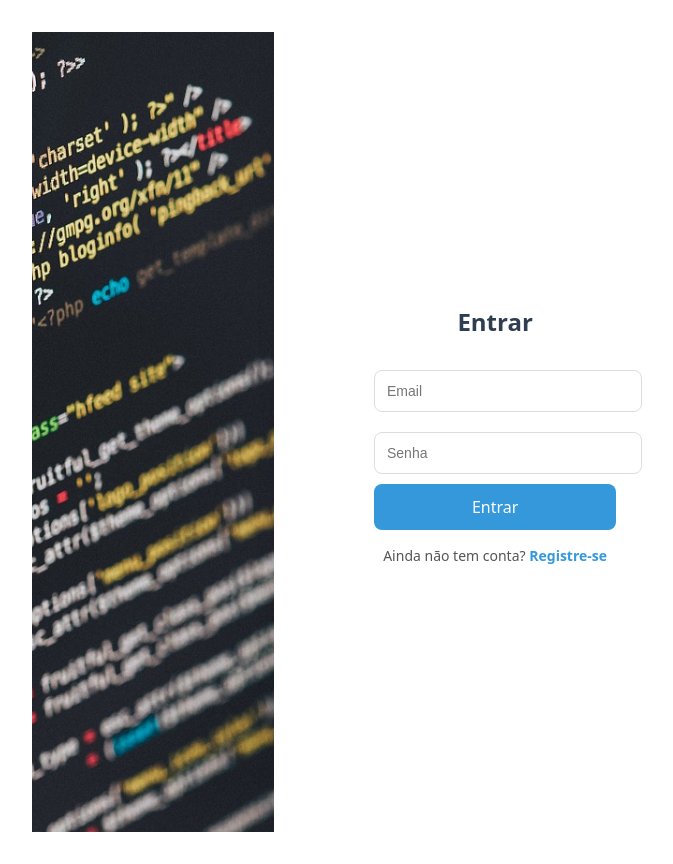
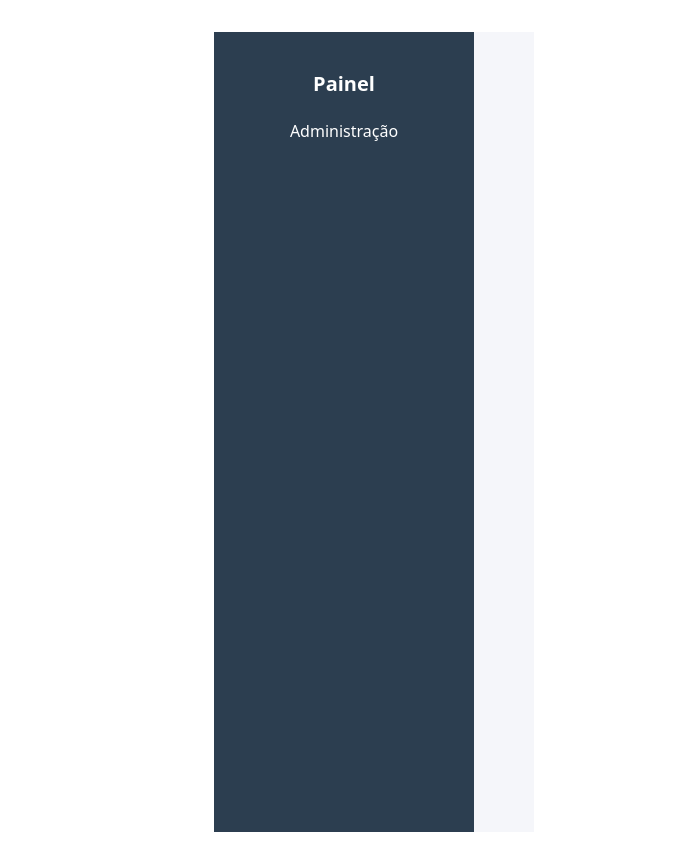
Before and after one commit to Luan-Kussner/front-projeto-laravel, a Vue app: page /dashboard in a window 1280 px wide. Before the commit this address led to /login. Shown: the whole page, without its empty margins (266-939 px from the left). Built offline with nearby package versions, Linux system fonts and the light colour scheme.

Commit message:
iniciando tela pos login

```diff
--- a/src/router/index.js
+++ b/src/router/index.js
@@ -9,9 +9,14 @@ const routes = [
   { path: '/register', component: Register },
   {
     path: '/dashboard',
-    component: Dashboard,
-    meta: { requiresAuth: true }
-  },
+    component: () => import('../views/Dashboard.vue'),
+    children: [
+      {
+        path: '/clientes',
+        component: () => import('../views/clientes/Clientes.vue')
+      }
+    ]
+  }
 ];
 
 const router = createRouter({
--- a/src/views/Dashboard.vue
+++ b/src/views/Dashboard.vue
@@ -1,8 +1,25 @@
 <template>
   <div class="dashboard-container">
-    <h2>Bem-vindo à Dashboard!</h2>
-    <p>Você está logado como <strong>{{ user?.name }}</strong>.</p>
-    <button @click="logout">Sair</button>
+    <!-- Sidebar -->
+    <aside class="sidebar">
+      <h2 class="sidebar-title">Painel</h2>
+      <ul>
+        <li @click="toggleAdmin">
+          <span>Administração</span>
+          <ul v-if="showAdmin" class="submenu">
+            <li>
+              <router-link to="/clientes">Clientes</router-link>
+            </li>
+            <!-- Adicione mais submenus aqui -->
+          </ul>
+        </li>
+      </ul>
+    </aside>
+
+    <!-- Conteúdo principal -->
+    <main class="main-content">
+      <router-view />
+    </main>
   </div>
 </template>
 
@@ -10,22 +27,12 @@
 export default {
   data() {
     return {
-      user: null,
+      showAdmin: false,
     };
   },
-  created() {
-    const userStorage = localStorage.getItem('user');
-    if (userStorage) {
-      this.user = JSON.parse(userStorage);
-    } else {
-      this.$router.push('/login');
-    }
-  },
   methods: {
-    logout() {
-      localStorage.removeItem('token');
-      localStorage.removeItem('user');
-      this.$router.push('/login');
+    toggleAdmin() {
+      this.showAdmin = !this.showAdmin;
     },
   },
 };
@@ -33,7 +40,60 @@ export default {
 
 <style scoped>
 .dashboard-container {
-  padding: 2rem;
-  text-align: center;
+  display: flex;
+  min-height: 100vh;
+  background: #f5f6fa;
+}
+
+/* Sidebar */
+.sidebar {
+  width: 220px;
+  background-color: #2c3e50;
+  color: white;
+  padding: 20px;
+}
+
+.sidebar-title {
+  font-size: 20px;
+  margin-bottom: 20px;
+  font-weight: bold;
+}
+
+.sidebar ul {
+  list-style: none;
+  padding: 0;
+}
+
+.sidebar li {
+  cursor: pointer;
+  margin-bottom: 10px;
+}
+
+.sidebar li span {
+  font-weight: 500;
+}
+
+.submenu {
+  margin-top: 10px;
+  margin-left: 10px;
+}
+
+.submenu li {
+  margin: 5px 0;
+}
+
+.submenu a {
+  color: #ecf0f1;
+  text-decoration: none;
+}
+
+.submenu a:hover {
+  text-decoration: underline;
+}
+
+/* Conteúdo principal */
+.main-content {
+  flex: 1;
+  padding: 30px;
 }
 </style>
--- a/src/views/Login.vue
+++ b/src/views/Login.vue
@@ -1,6 +1,5 @@
 <template>
   <div class="login-container">
-    <div class="login-image"></div>
     <div class="login-box">
       <h2>Entrar</h2>
       <form @submit.prevent="handleLogin">
@@ -54,15 +53,8 @@ export default {
   display: flex;
   height: 100vh;
   overflow: hidden;
+  background: #f4f6f8;
 }
-
-.login-image {
-  flex: 1;
-  background-image: url('/fundo-login.jpg');
-  background-size: cover;
-  background-position: center;
-}
-
 
 .login-box {
   flex: 1;
@@ -71,8 +63,10 @@ export default {
   flex-direction: column;
   justify-content: center;
   padding: 100px;
-  box-shadow: -5px 0 15px rgba(0, 0, 0, 0.05);
+  box-shadow: 0 8px 20px rgba(0, 0, 0, 0.1);
   text-align: center;
+  background: linear-gradient(to right, #e0eafc, #cfdef3);
+
 }
 
 .login-box h2 {
@@ -96,7 +90,7 @@ export default {
 }
 
 .login-box button {
-  width: 100%;
+  width: 106%;
   padding: 12px;
   background-color: #3498db;
   color: white;
@@ -131,11 +125,6 @@ export default {
   .login-container {
     flex-direction: column;
   }
-
-  .login-image {
-    display: none;
-  }
-
   .login-box {
     flex: none;
     width: 100%;
--- /dev/null
+++ b/src/views/clientes/Clientes.vue
@@ -0,0 +1,5 @@
+<template>
+  <div>
+    <h1 style="color: black !important;">Cadastro de Clientes</h1>
+  </div>
+</template>
```
